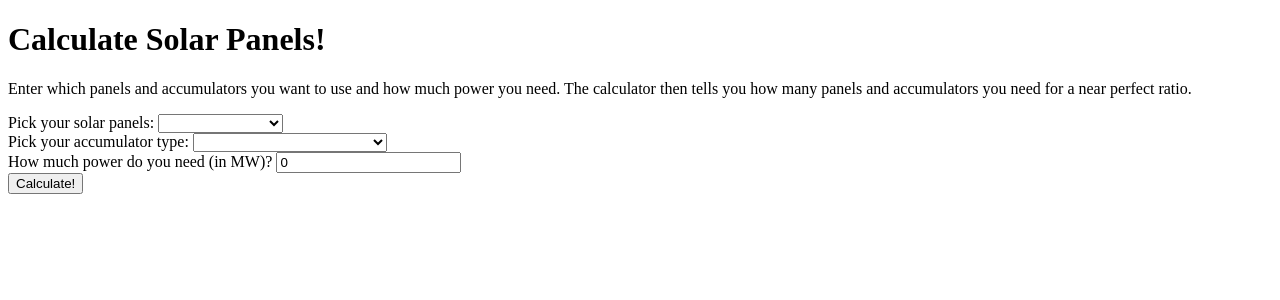
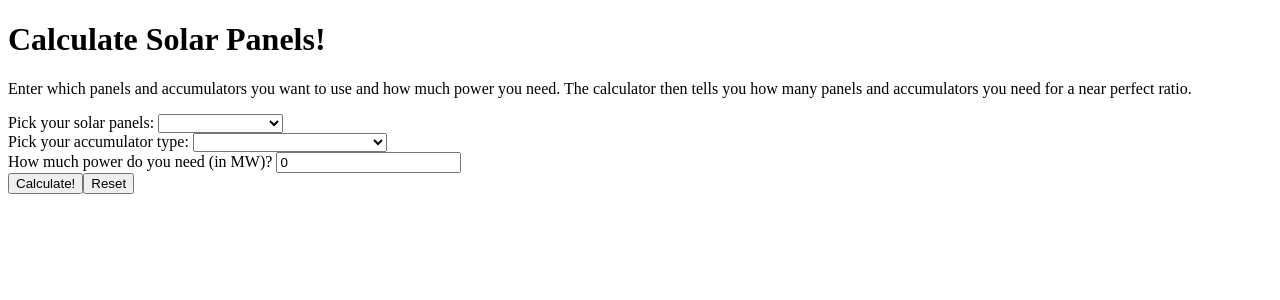
Before and after one commit to Yagnnoz/angular-factorio-calculator, an Angular app: page / in a window 1280 px wide. Shown: the top 300 px of the page. Built offline with nearby package versions, Linux system fonts and the light colour scheme.

Commit message:
made sure calculator will not calculate with needed power < 0 MW

```diff
--- a/src/app/solar-calculator/solar-calculator.component.html
+++ b/src/app/solar-calculator/solar-calculator.component.html
@@ -6,14 +6,15 @@
 <div class="solarPanelChooser">
   <label for="solarChoose">Pick your solar panels: </label>
   <select id="solarChoose" [(ngModel)]="selectedPanel">
-    <option *ngFor="let panel of panels" [ngValue]="panel">{{panel.name}}</option>
+    <option *ngFor="let panel of panels; let i = index" [ngValue]="panel" [selected]="i==0">{{panel.name}}</option>
   </select>
 </div>
 
 <div class="accumulatorChooser">
   <label for="accumulatorChoose">Pick your accumulator type: </label>
   <select id="accumulatorChoose" [(ngModel)]="selectedAccumulator">
-    <option *ngFor="let accumulator of accumulators" [ngValue]="accumulator">{{accumulator.id}} - {{accumulator.name}}</option>
+    <option *ngFor="let accumulator of accumulators; let i= index" [ngValue]="accumulator"
+            [selected]="i==0">{{accumulator.id}} - {{accumulator.name}}</option>
   </select>
 </div>
 
@@ -23,13 +24,15 @@
   <span class="validity"></span>
 </div>
 
-<div class="calcButton">
+<div class="buttons">
   <button type="submit" (click)="calculate()">Calculate!</button>
+  <button type="button" (click)="reset()">Reset</button>
 </div>
 
 
 <div class="result" *ngIf="result">
-<p>In order to get {{powerNeeded}}MW of power with {{selectedPanel.name}} type solar panels and {{selectedAccumulator.name}}
-type accumulators you need {{neededSolarPanels}} solar panels and {{neededAccumulators}} accumulators. <br>
-Results are always rounded up to the next integer.</p>
+  <p>In order to get {{powerNeeded}}MW of power with {{selectedPanel.name}} type solar panels
+    and {{selectedAccumulator.name}}
+    type accumulators you need {{neededSolarPanels}} solar panels and {{neededAccumulators}} accumulators. <br>
+    Results are always rounded up to the next integer.</p>
 </div>
--- a/src/app/solar-calculator/solar-calculator.component.ts
+++ b/src/app/solar-calculator/solar-calculator.component.ts
@@ -38,7 +38,7 @@ export class SolarCalculatorComponent implements OnInit {
 
     //first validate input number
 
-    if (!isNaN(this.powerNeeded)) {
+    if (!isNaN(this.powerNeeded) && this.powerNeeded>0) {
       this.neededJoule = this.calculateNeededJoule(this.powerNeeded);
       this.calculatedRatio = this.calculateRatio();
       this.neededSolarPanels = this.calculateNeededSolarPanels(this.neededJoule);
@@ -83,4 +83,14 @@ export class SolarCalculatorComponent implements OnInit {
 
   }
 
+  reset(): void {
+    this.result = false;
+    this.powerNeeded = 0;
+    this.calculatedRatio = 0;
+    this.neededSolarPanels = 0;
+    this.neededAccumulators = 0;
+    this.neededJoule = 0;
+
+  }
+
 }
```
